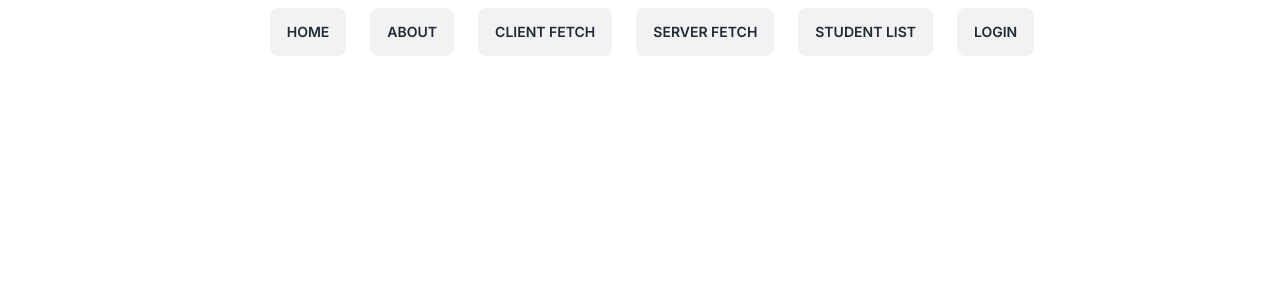
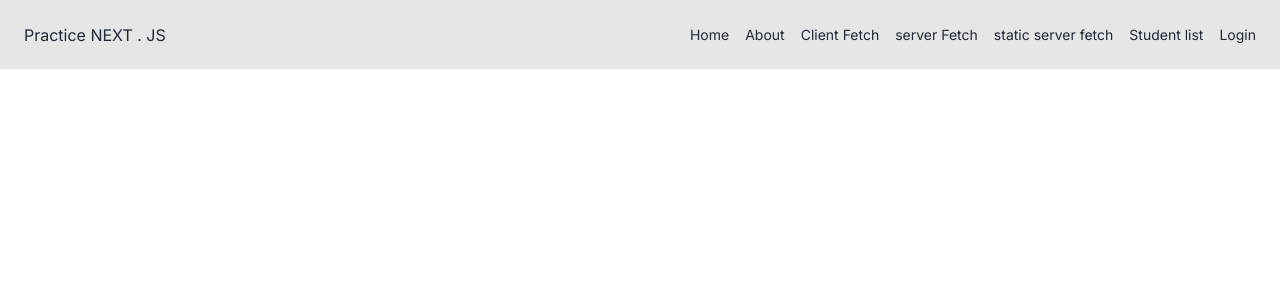
Before and after one commit to delwerhossain/code-step-NEXTJS, a Next.js app: page /staticserverfetch in a window 1280 px wide. Shown: the top 300 px of the page. Built offline with nearby package versions, Linux system fonts and the light colour scheme.

Commit message:
update : navBar

```diff
--- a/src/app/components/Header.jsx
+++ b/src/app/components/Header.jsx
@@ -4,27 +4,60 @@ import { usePathname } from "next/navigation";
 
 const Header = () => {
   const path = usePathname();
+  const menu = (
+    <>
+      <Link className="hover:bg-slate-300 p-2  border-collapse rounded-xl  border-t" href="/">Home</Link>
+      <Link className="hover:bg-slate-300 p-2  border-collapse rounded-xl  border-t" href="/about">About</Link>
+      <Link className="hover:bg-slate-300 p-2  border-collapse rounded-xl  border-t" href="/clientfetch">Client Fetch</Link>
+      <Link className="hover:bg-slate-300 p-2  border-collapse rounded-xl  border-t" href="/serverfetch">server Fetch</Link>
+      <Link className="hover:bg-slate-300 p-2  border-collapse rounded-xl  border-t" href="/staticserverfetch">static server     fetch</Link>
+      <Link className="hover:bg-slate-300 p-2  border-collapse rounded-xl  border-t" href="/studentlist">Student list</Link>
+      <Link className="hover:bg-slate-300 p-2  border-collapse rounded-xl  border-t" href="/login">Login</Link>
+
+    </>
+  );
   const header = (
-    <header className="flex items-center justify-center">
-      <Link href="/" className="btn ml-6 mt-2">
-        Home
-      </Link>
-      <Link href="/about" className="btn ml-6 mt-2">
-        About
-      </Link>
-      <Link href="/clientfetch" className="btn ml-6 mt-2">
-        Client Fetch
-      </Link>
-      <Link href="/serverfetch" className="btn ml-6 mt-2">
-        server Fetch
-      </Link>
-      <Link href="/studentlist" className="btn ml-6 mt-2">
-        Student list
-      </Link>
-      <Link href="/login" className="btn ml-6 mt-2">
-        Login
-      </Link>
-    </header>
+    <div className="drawer">
+      <input id="my-drawer-3" type="checkbox" className="drawer-toggle" />
+      <div className="drawer-content flex flex-col">
+        {/* Navbar */}
+        <div className="w-full navbar bg-base-300">
+          <div className="flex-none lg:hidden">
+            <label htmlFor="my-drawer-3" className="btn btn-square btn-ghost">
+              <svg
+                xmlns="http://www.w3.org/2000/svg"
+                fill="none"
+                viewBox="0 0 24 24"
+                className="inline-block w-6 h-6 stroke-current"
+              >
+                <path
+                  strokeLinecap="round"
+                  strokeLinejoin="round"
+                  strokeWidth="2"
+                  d="M4 6h16M4 12h16M4 18h16"
+                ></path>
+              </svg>
+            </label>
+          </div>
+          <div className="flex-1 px-2 mx-2">Practice NEXT . JS</div>
+          <div className="flex-none hidden lg:block">
+            <ul className="menu menu-horizontal">
+              {/* Navbar menu content here */}
+              {menu}
+            </ul>
+          </div>
+        </div>
+        {/* Page content here */}
+        {/* Content */}
+      </div>
+      <div className="drawer-side">
+        <label htmlFor="my-drawer-3" className="drawer-overlay"></label>
+        <ul className="menu p-4 w-80 h-full bg-base-200">
+          {/* Sidebar content here */}
+          {menu}
+        </ul>
+      </div>
+    </div>
   );
   return path !== "/about" ? header : "";
 };
```
